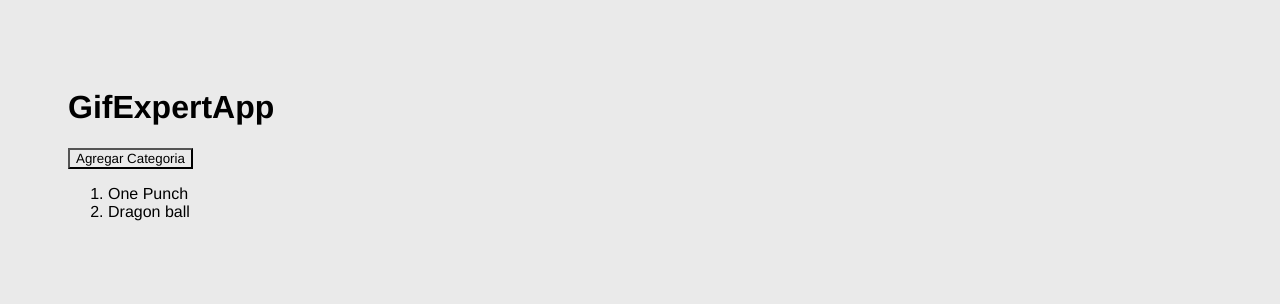
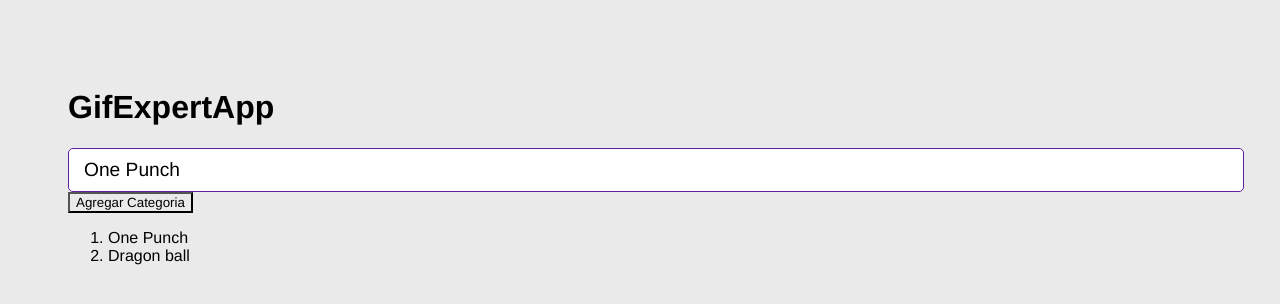
Before and after one commit to Jorge-David-Reyes/react-GifExpertApp, a React (Vite) app: page / in a window 1280 px wide. Shown: the top 304 px of the page. Built offline with nearby package versions, Linux system fonts and the light colour scheme.

Commit message:
78 - Componente AddCategory

```diff
--- a/src/GifExpertApp.jsx
+++ b/src/GifExpertApp.jsx
@@ -1,4 +1,5 @@
 import { useState } from "react"
+import { AddCategory } from "./components/AddCategory";
 
 export const GifExpertApp = () => {
 
@@ -19,6 +20,7 @@
         <h1>GifExpertApp</h1>
 
         {/* Input */}
+        <AddCategory/>
 
         {/* Listado de Gif */}
         <button onClick={ onAddCategory }>Agregar Categoria</button>
--- /dev/null
+++ b/src/components/AddCategory.jsx
@@ -0,0 +1,27 @@
+import { useState } from "react"
+
+export const AddCategory = () => {
+    const [ inputValue, setInputValue ] = useState('One Punch');
+
+    const onInputChange = ({target}) => {
+        setInputValue(target.value);
+        console.log(target.value);
+    }
+
+    const onSubmit = ( event ) => {
+        event.preventDefault();
+        console.log(inputValue);
+    }
+
+    return (
+        <form onSubmit={ (event) => onSubmit(event) }>
+            <input
+                type="text"
+                placeholder="Buscar gifs"
+                value={ inputValue }
+                // onChange ={ (event) => onInputChange(event) }
+                onChange={ onInputChange }
+            />
+        </form>
+    )
+}
```
